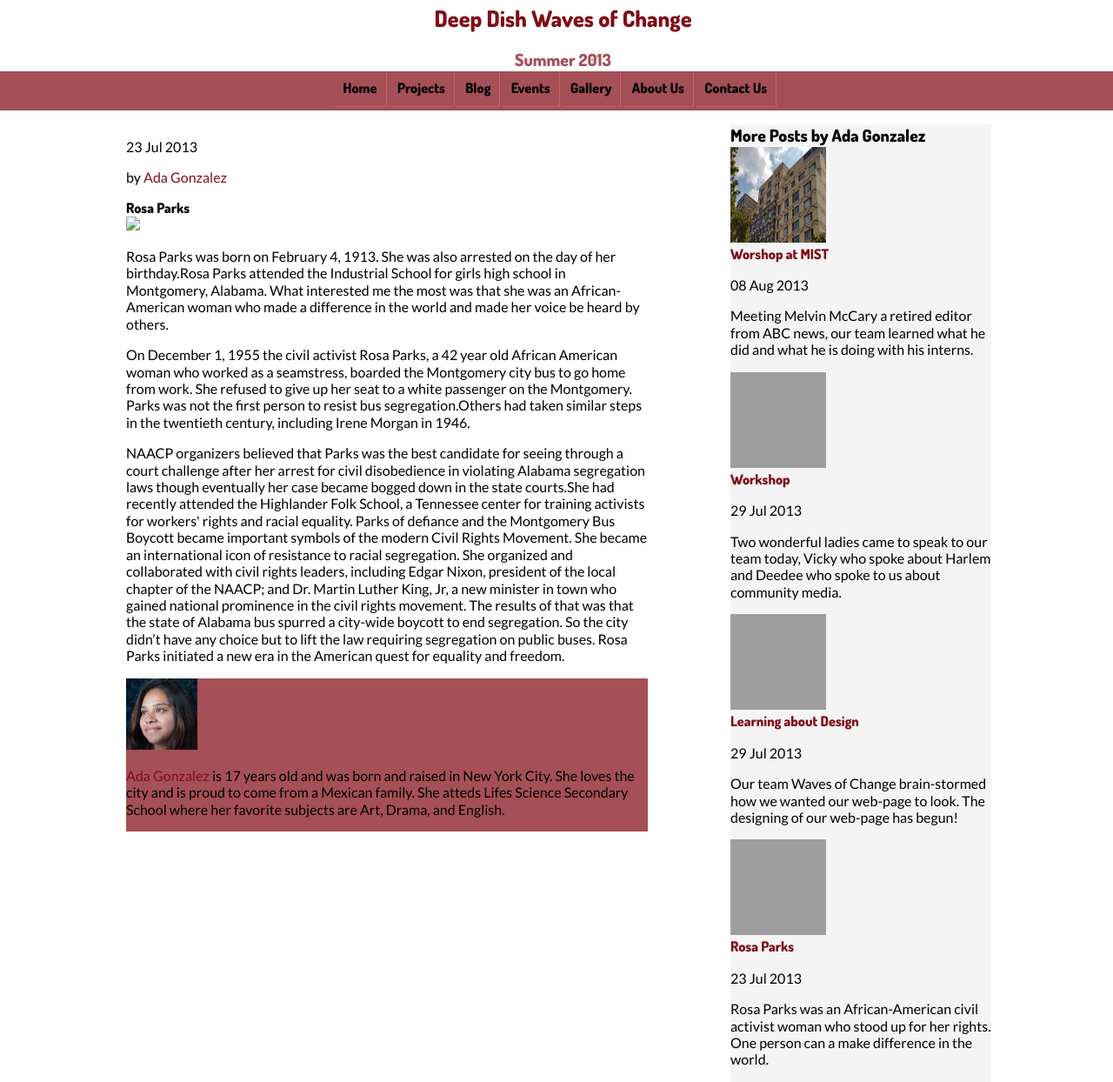
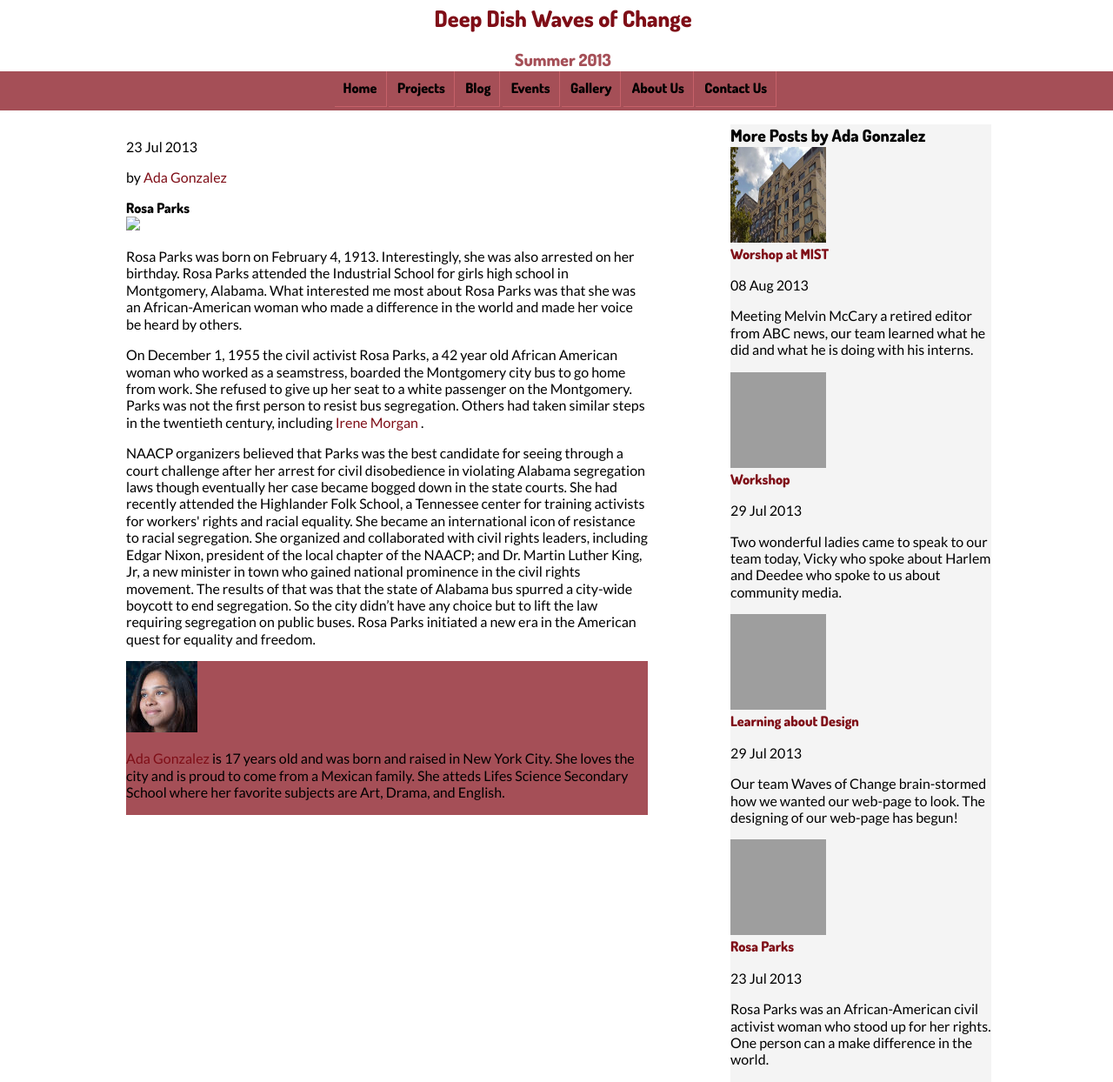
Before and after one commit to WavesofChange/woc-jekyll, a Jekyll site: the page built from _posts/ada/2013-07-23-labybot-rosa-parks.html, in a window 1280 px wide. Shown: the whole page at 87% size. Built offline with Jekyll 4.4.1, drawn with Linux system fonts in a browser that asks for light colours; grey boxes are pictures that could not be loaded.

Commit message:
modified rosa parks post

```diff
--- a/_posts/ada/2013-07-23-labybot-rosa-parks.html
+++ b/_posts/ada/2013-07-23-labybot-rosa-parks.html
@@ -13,8 +13,11 @@ categories: news
     <img src="/images/rosa.jpg">
 
 
-   <p> Rosa Parks was born on February 4, 1913. She was also arrested on the day of her birthday.Rosa Parks attended the Industrial School for girls high school in Montgomery, Alabama. What interested me the most was that she was an African-American woman who made a difference in the world  and made her voice be heard by others.</P>
-   <p> On December 1, 1955 the civil activist Rosa Parks, a 42 year old African American woman who worked as a seamstress, boarded the Montgomery city bus to go home from work. She refused to  give up her seat to a white passenger on the Montgomery. Parks was not the first person to resist bus segregation.Others had taken similar steps in the twentieth century, including Irene Morgan in 1946.
-   <p> NAACP organizers believed that Parks was the best candidate for seeing through a court challenge after her arrest for civil disobedience in violating Alabama segregation laws though eventually her case became bogged down in the state courts.She had recently attended the Highlander Folk School, a Tennessee center for training activists for workers' rights and racial equality. Parks of defiance and the Montgomery Bus Boycott became important symbols of the modern Civil Rights Movement. She became an international icon of resistance to racial segregation. She organized and collaborated with civil rights leaders, including Edgar Nixon, president of the local chapter of the NAACP; and Dr. Martin Luther King, Jr, a new minister in town who gained national prominence in the civil rights movement. The results of that was that the state of Alabama bus spurred a city-wide boycott to end segregation. So the city didn’t have any choice but to lift the law requiring segregation on public buses. Rosa Parks initiated a new era in the American quest for equality and freedom. </p>
+   <p> Rosa Parks was born on February 4, 1913. Interestingly, she was also arrested on her birthday. Rosa Parks attended the Industrial School for girls high school in Montgomery, Alabama. What interested me most about Rosa Parks was that she was an African-American woman who made a difference in the world and made her voice be heard by others.</P>
+
+   <p> On December 1, 1955 the civil activist Rosa Parks, a 42 year old African American woman who worked as a seamstress, boarded the Montgomery city bus to go home from work. She refused to give up her seat to a white passenger on the Montgomery. Parks was not the first person to resist bus segregation. Others had taken similar steps in the twentieth century, including  <a href”http://en.wikipedia.org/wiki/Irene_Morgan”>Irene Morgan </a>. </p>
+
+   <p> NAACP organizers believed that Parks was the best candidate for seeing through a court challenge after her arrest for civil disobedience in violating Alabama segregation laws though eventually her case became bogged down in the state courts. She had recently attended the Highlander Folk School, a Tennessee center for training activists for workers' rights and racial equality. She became an international icon of resistance to racial segregation. She organized and collaborated with civil rights leaders, including Edgar Nixon, president of the local chapter of the NAACP; and Dr. Martin Luther King, Jr, a new minister in town who gained national prominence in the civil rights movement. The results of that was that the state of Alabama bus spurred a city-wide boycott to end segregation. So the city didn’t have any choice but to lift the law requiring segregation on public buses. Rosa Parks initiated a new era in the American quest for equality and freedom. </p>
+
 
   {% include about-ada.html %}
```
